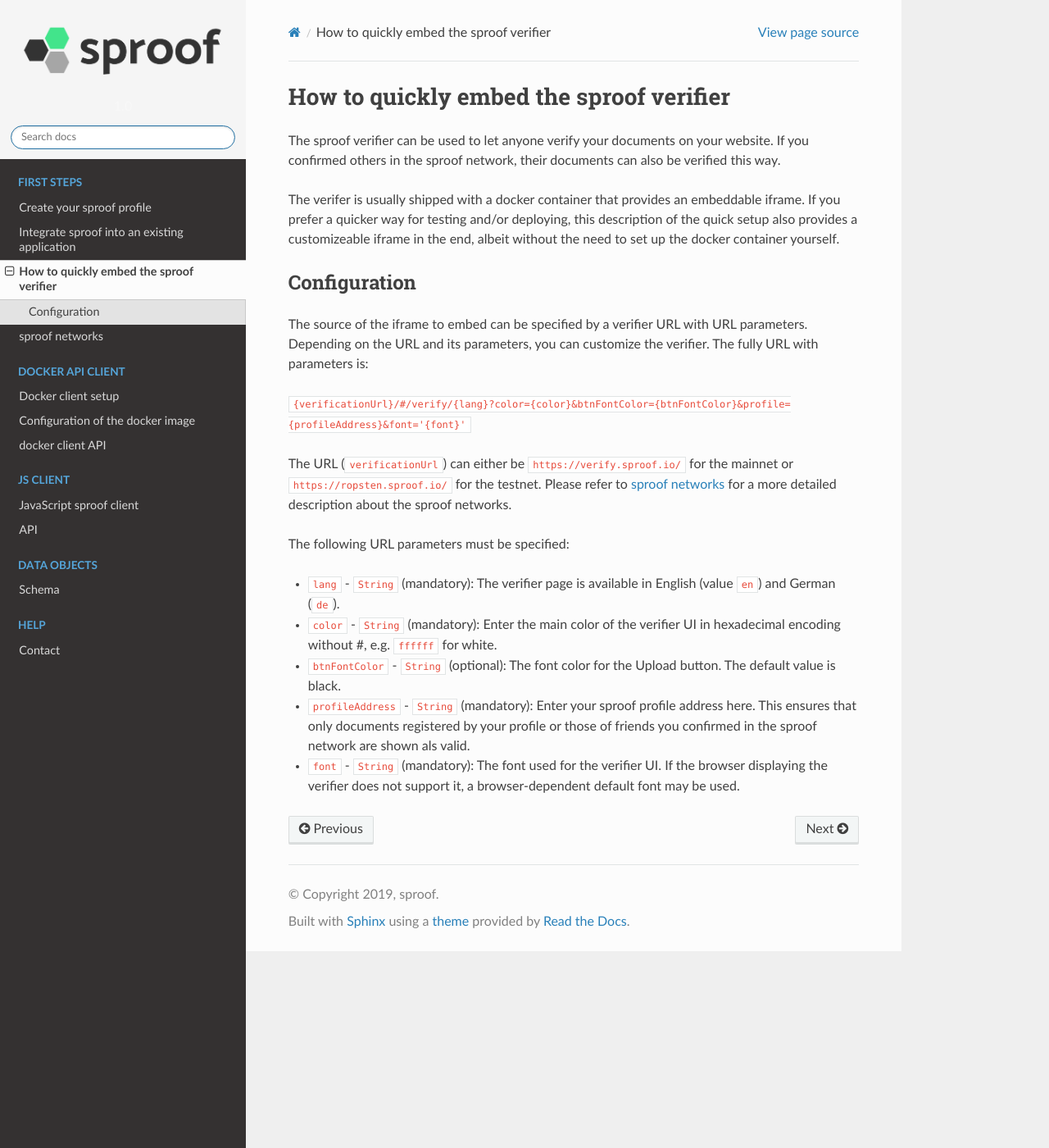
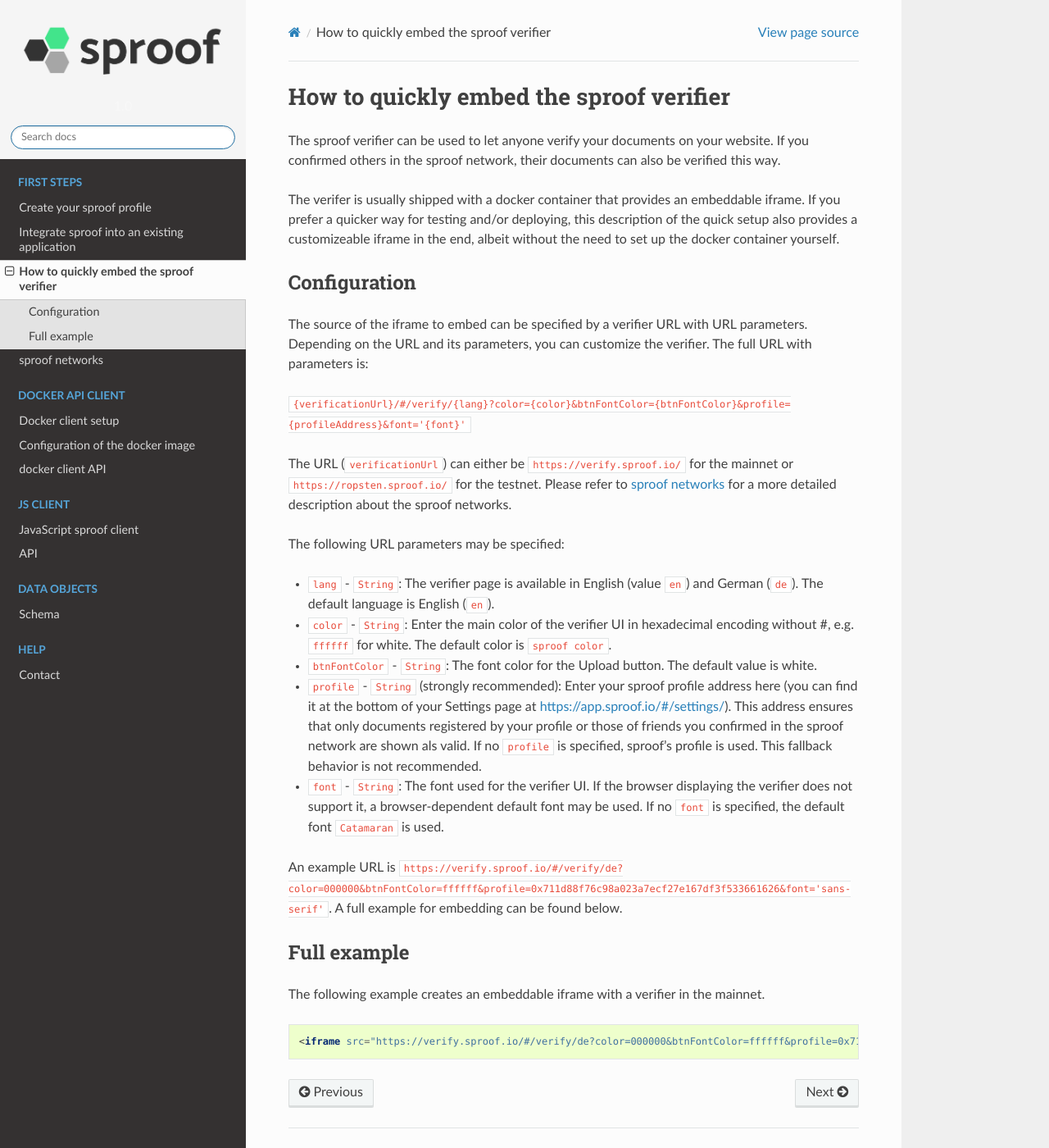
Before and after one commit to sproof/docs, a Sphinx documentation site: the page built from docs/first/embed-iframe.rst, in a window 1280 px wide and 1400 px high. Shown: the whole window at 82% size. Built offline with Sphinx 7.4.7 and the Read the Docs theme 2.0.0, drawn with Linux system fonts in a browser that asks for light colours.

Commit message:
Address omments and add references from other pages

```diff
--- a/docs/docker/docker-setup.rst
+++ b/docs/docker/docker-setup.rst
@@ -3,6 +3,8 @@
 ===================
 
 The sproof API client is capable of registering, revoking and verifying data with an existing sproof account. It comes as a ready-to-use docker image that needs to be set up before its use. This document explains the prerequisites, the actual setup and the operation of the docker client.
+
+If you are looking for an easier option that does not require to host the Docker client yourself, please refer to :doc:`../first/embed-iframe`.
 
 Prerequisites
 =============
--- a/docs/first/embed-iframe.rst
+++ b/docs/first/embed-iframe.rst
@@ -10,16 +10,27 @@
 Configuration
 ----------------------------------------
 
-The source of the iframe to embed can be specified by a verifier URL with URL parameters. Depending on the URL and its parameters, you can customize the verifier. The fully URL with parameters is:
+The source of the iframe to embed can be specified by a verifier URL with URL parameters. Depending on the URL and its parameters, you can customize the verifier. The full URL with parameters is:
 
 ``{verificationUrl}/#/verify/{lang}?color={color}&btnFontColor={btnFontColor}&profile={profileAddress}&font='{font}'``
 
 The URL (``verificationUrl``) can either be ``https://verify.sproof.io/`` for the mainnet or ``https://ropsten.sproof.io/`` for the testnet. Please refer to :doc:`network-sproof` for a more detailed description about the sproof networks.
 
-The following URL parameters must be specified:
+The following URL parameters may be specified:
 
-- ``lang`` - ``String`` (mandatory): The verifier page is available in English (value ``en``) and German (``de``).
-- ``color`` - ``String`` (mandatory): Enter the main color of the verifier UI in hexadecimal encoding without #, e.g. ``ffffff`` for white.
-- ``btnFontColor`` - ``String`` (optional): The font color for the Upload button. The default value is black.
-- ``profileAddress`` - ``String`` (mandatory): Enter your sproof profile address here. This ensures that only documents registered by your profile or those of friends you confirmed in the sproof network are shown als valid.
-- ``font`` - ``String`` (mandatory): The font used for the verifier UI. If the browser displaying the verifier does not support it, a browser-dependent default font may be used.
+- ``lang`` - ``String``: The verifier page is available in English (value ``en``) and German (``de``). The default language is English (``en``).
+- ``color`` - ``String``: Enter the main color of the verifier UI in hexadecimal encoding without #, e.g. ``ffffff`` for white. The default color is ``sproof color``.
+- ``btnFontColor`` - ``String``: The font color for the Upload button. The default value is white.
+- ``profile`` - ``String`` (strongly recommended): Enter your sproof profile address here (you can find it at the bottom of your Settings page at https://app.sproof.io/#/settings/). This address ensures that only documents registered by your profile or those of friends you confirmed in the sproof network are shown als valid. If no ``profile`` is specified, sproof's profile is used. This fallback behavior is not recommended.
+- ``font`` - ``String``: The font used for the verifier UI. If the browser displaying the verifier does not support it, a browser-dependent default font may be used. If no ``font`` is specified, the default font ``Catamaran`` is used.
+
+An example URL is ``https://verify.sproof.io/#/verify/de?color=000000&btnFontColor=ffffff&profile=0x711d88f76c98a023a7ecf27e167df3f533661626&font='sans-serif'``. A full example for embedding can be found below.
+
+Full example
+----------------------------------------
+
+The following example creates an embeddable iframe with a verifier in the mainnet.
+
+.. code-block:: html
+
+  <iframe src="https://verify.sproof.io/#/verify/de?color=000000&btnFontColor=ffffff&profile=0x711d88f76c98a023a7ecf27e167df3f533661626&font='sans-serif'" style="width: 100%;height: 300px;border: none;"></iframe>
```
